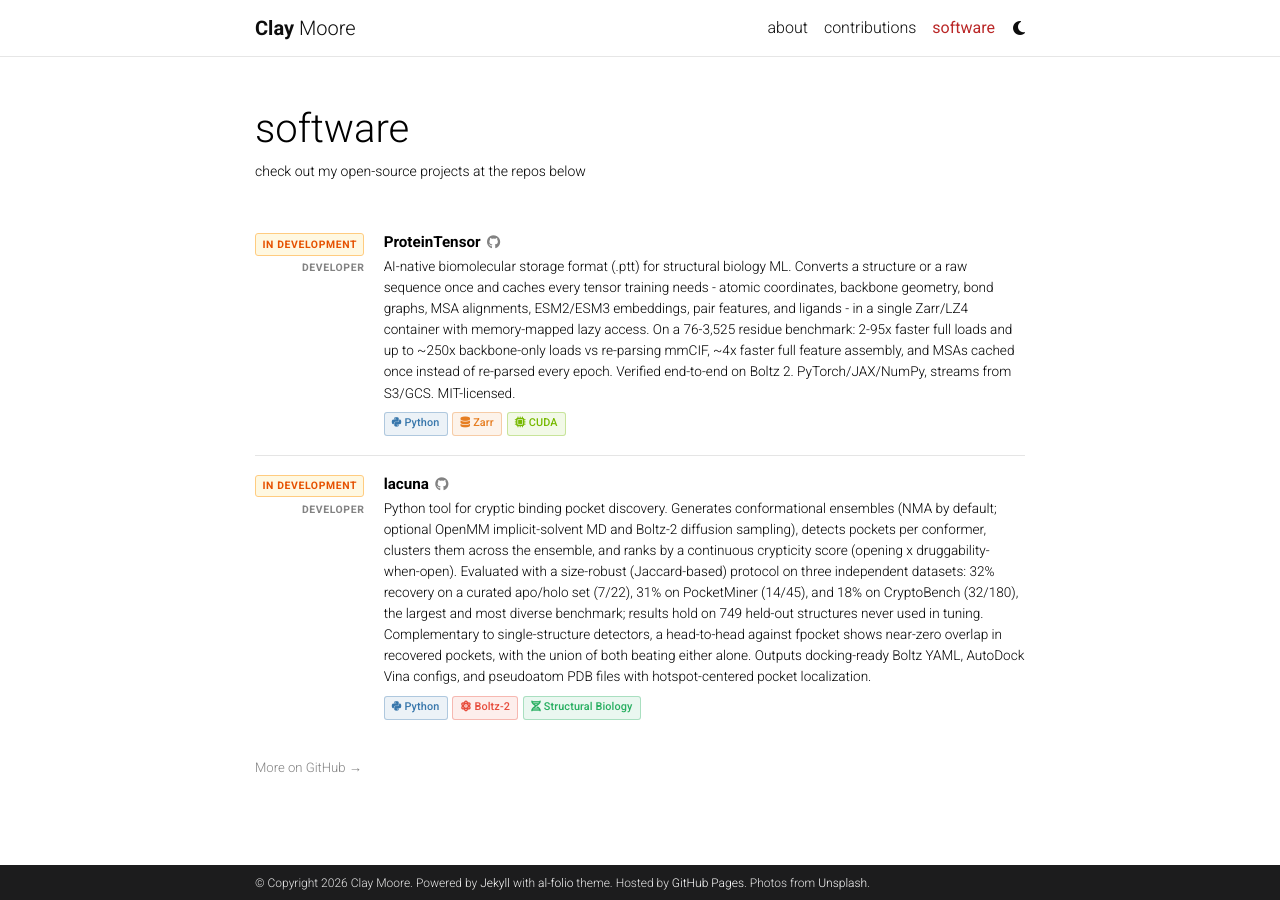
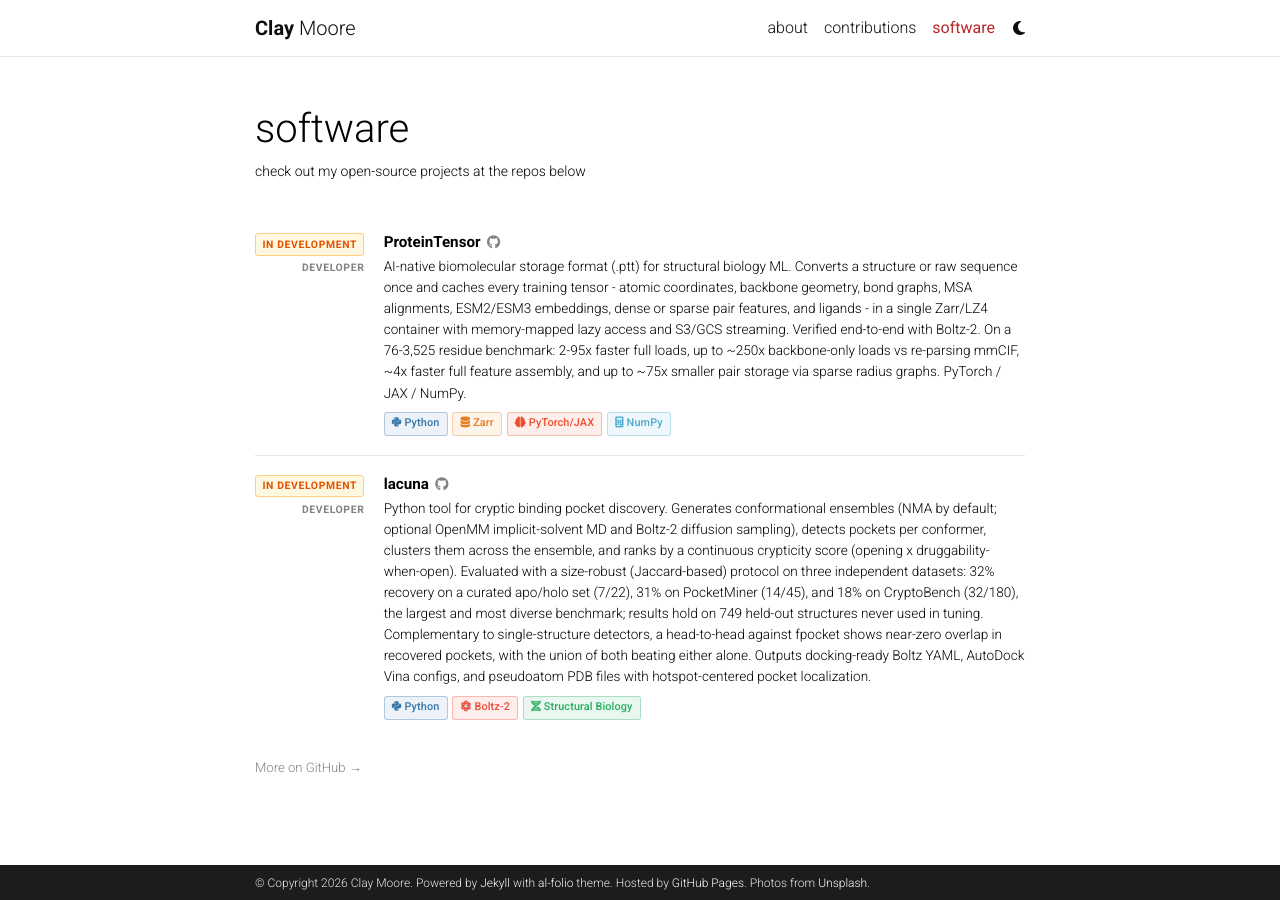
Before and after one commit to mooreneural/mooreneural.github.io, a Jekyll site: the page built from _pages/repositories.md, in a window 1280 px wide. Built offline with Jekyll 4.4.1, drawn with Linux system fonts in a browser that asks for light colours; comment, search, counter and statistics services are not loaded; a style sheet for code colours, icons or effects is not loaded.

Commit message:
Update ProteinTensor description, benchmarks, and tech tags

```diff
--- a/_data/software.yml
+++ b/_data/software.yml
@@ -3,7 +3,7 @@
     name: "ProteinTensor"
     url: "https://github.com/mooreneural/ProteinTensor"
     status: "in development"
-    description: "AI-native biomolecular storage format (.ptt) for structural biology ML. Converts a structure or a raw sequence once and caches every tensor training needs - atomic coordinates, backbone geometry, bond graphs, MSA alignments, ESM2/ESM3 embeddings, pair features, and ligands - in a single Zarr/LZ4 container with memory-mapped lazy access. On a 76-3,525 residue benchmark: 2-95x faster full loads and up to ~250x backbone-only loads vs re-parsing mmCIF, ~4x faster full feature assembly, and MSAs cached once instead of re-parsed every epoch. Verified end-to-end on Boltz 2. PyTorch/JAX/NumPy, streams from S3/GCS. MIT-licensed."
+    description: "AI-native biomolecular storage format (.ptt) for structural biology ML. Converts a structure or raw sequence once and caches every training tensor - atomic coordinates, backbone geometry, bond graphs, MSA alignments, ESM2/ESM3 embeddings, dense or sparse pair features, and ligands - in a single Zarr/LZ4 container with memory-mapped lazy access and S3/GCS streaming. Verified end-to-end with Boltz-2. On a 76-3,525 residue benchmark: 2-95x faster full loads, up to ~250x backbone-only loads vs re-parsing mmCIF, ~4x faster full feature assembly, and up to ~75x smaller pair storage via sparse radius graphs. PyTorch / JAX / NumPy."
     role: "Developer"
     languages:
       - name: "Python"
@@ -12,9 +12,12 @@
       - name: "Zarr"
         icon: "fas fa-database"
         color: "#E67E22"
-      - name: "CUDA"
-        icon: "fas fa-microchip"
-        color: "#76B900"
+      - name: "PyTorch/JAX"
+        icon: "fas fa-brain"
+        color: "#EE4C2C"
+      - name: "NumPy"
+        icon: "fas fa-calculator"
+        color: "#4DABCF"
 
   - id: 2
     name: "lacuna"
```
